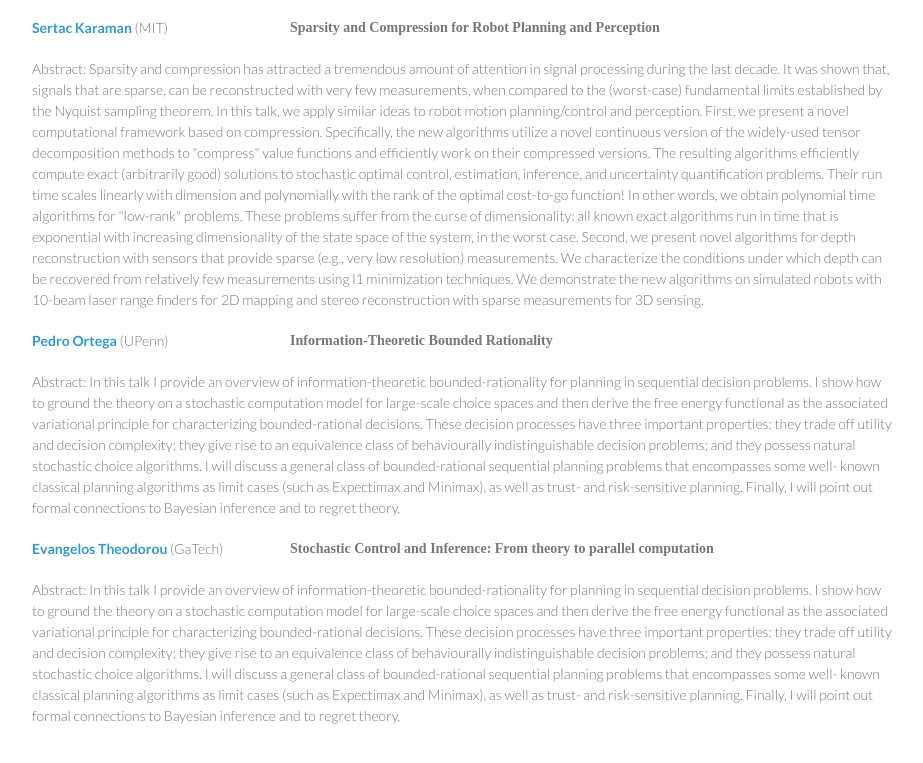
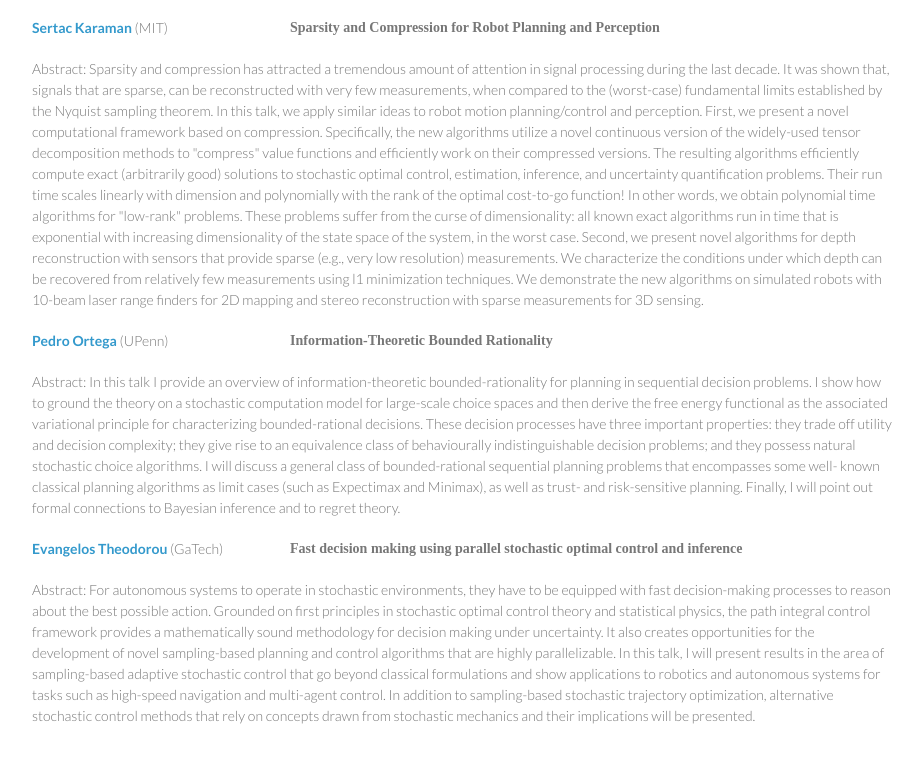
Before and after one commit to AndreaCensi/task-driven-representations.mit.edu, a plain HTML site: page index.html in a window 1280 px wide. Shown: the part 2646-3409 px from the top of the page, without its empty margins (178-1101 px from the left). Drawn offline with Linux system fonts and the light colour scheme.

Commit message:
update abstract for Evangelos Theodorou

```diff
--- a/index.html
+++ b/index.html
@@ -105,7 +105,7 @@ RAS Technical Committee on Computer and Robot Vision</a></li>
   <td>4:00pm-4:45pm</td><td>Pedro Ortega, UPenn -  Information theoretic bounded rationality</td>
   </tr>
   </tr>
-  <td>4:45pm-6:00pm</td><td>Evangelos Theodorou, GaTech   - Stochastic Control and Inference: From theory to parallel    computation</td>
+  <td>4:45pm-6:00pm</td><td>Evangelos Theodorou, GaTech   - Fast decision making using parallel stochastic optimal control and inference</td>
   </tr>
   </tr>
   <td>6:00pm-6:30pm</td><td>Closing Remarks and Open Q&A Forum</td>
@@ -199,11 +199,9 @@ stochastic choice algorithms. I will discuss a general class of bounded-rational
 
 <div class='talk'>
 <p class=speaker> <a href="http://robotics.gatech.edu/team/faculty/theodorou">Evangelos Theodorou</a> (GaTech)</p>
-<p class=title>Stochastic Control and Inference: From theory to parallel computation</p>
+<p class=title>Fast decision making using parallel stochastic optimal control and inference</p>
 <p class=abstract>
-In this talk I provide an overview of information-theoretic bounded-rationality for planning in sequential decision problems. I show how to ground the theory on a stochastic computation model for large-scale choice spaces and then derive the free energy functional as the associated variational principle for characterizing bounded-rational decisions. These decision processes have three important properties: they trade off utility and decision complexity;
-they give rise to an equivalence class of behaviourally indistinguishable decision problems; and they possess natural
-stochastic choice algorithms. I will discuss a general class of bounded-rational sequential planning problems that encompasses some well- known classical planning algorithms as limit cases (such as Expectimax and Minimax), as well as trust- and risk-sensitive planning. Finally, I will point out formal connections to Bayesian inference and to regret theory.
+For autonomous systems to operate in stochastic environments, they have to be equipped with fast decision-making processes to reason about the best possible action. Grounded on first principles in stochastic optimal control theory and statistical physics, the path integral control framework provides a mathematically sound methodology for decision making under uncertainty. It also creates opportunities for the development of novel sampling-based planning and control algorithms that are highly parallelizable. In this talk, I will present results in the area of sampling-based adaptive stochastic  control that go beyond classical formulations and show applications to robotics and autonomous systems for tasks such as high-speed navigation and multi-agent control. In addition to sampling-based stochastic trajectory optimization, alternative stochastic control methods that rely on concepts drawn from stochastic mechanics and their implications will be presented.
 </p>
 </div>
 
```
